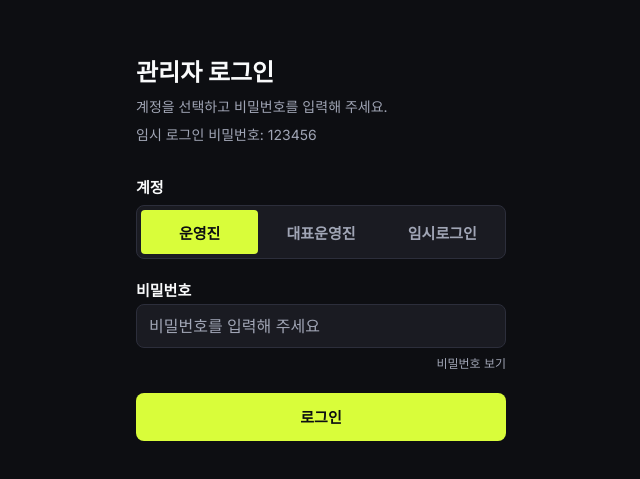
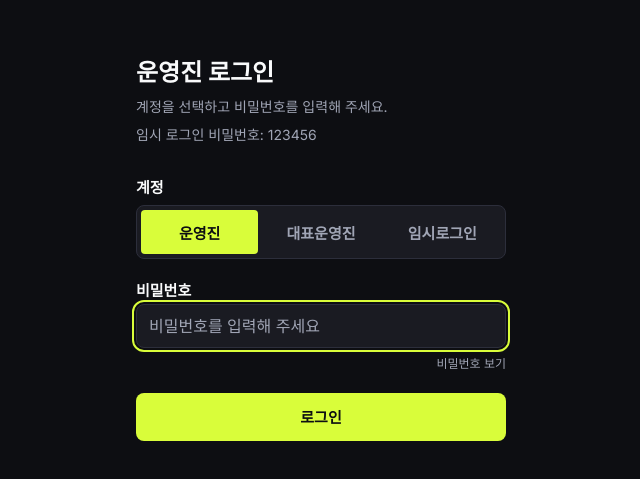
Before and after one commit to Sumin1030/potato, a Next.js app: page /login in a window 1280 px wide. Shown: the part 151-630 px from the top of the page, without its empty margins (319-959 px from the left). Built offline with nearby package versions, Linux system fonts and the light colour scheme.

Commit message:
feat: 로그인 화면 비밀번호 자동 포커스 적용 및 안내문구 변경

```diff
--- a/src/views/login/ui/LoginPage.tsx
+++ b/src/views/login/ui/LoginPage.tsx
@@ -1,7 +1,7 @@
 "use client";
 
 import Image from "next/image";
-import { useActionState, useState } from "react";
+import { useActionState, useEffect, useRef, useState } from "react";
 import { Alert, Button, PasswordField, SegmentedControl } from "@/shared/ui";
 import { createSession } from "../api/create-session";
 
@@ -14,12 +14,17 @@ const accounts = [
 export default function LoginPage() {
   const [role, setRole] = useState<string>("ADMIN");
   const [state, formAction, pending] = useActionState(createSession, {});
+  const passwordRef = useRef<HTMLInputElement>(null);
+
+  useEffect(() => {
+    if (!pending) passwordRef.current?.focus({ preventScroll: true });
+  }, [pending]);
 
   return (
     <main className="flex min-h-dvh items-center justify-center bg-background-page px-xl py-2xl text-text-primary">
       <div className="w-full max-w-[370px]">
         <div className="mb-8">
-          <h1 className="text-2xl font-bold">관리자 로그인</h1>
+          <h1 className="text-2xl font-bold">운영진 로그인</h1>
           <p className="mt-sm text-body text-text-muted">계정을 선택하고 비밀번호를 입력해 주세요.</p>
           <p className="mt-sm text-body text-text-muted">임시 로그인 비밀번호: 123456</p>
         </div>
@@ -30,9 +35,14 @@ export default function LoginPage() {
               name="role"
               value={role}
               options={accounts}
-              onValueChange={setRole}
+              onValueChange={(value) => {
+                setRole(value);
+                passwordRef.current?.focus({ preventScroll: true });
+              }}
             />
             <PasswordField
+              ref={passwordRef}
+              autoFocus
               id="password"
               name="password"
               label="비밀번호"
```
